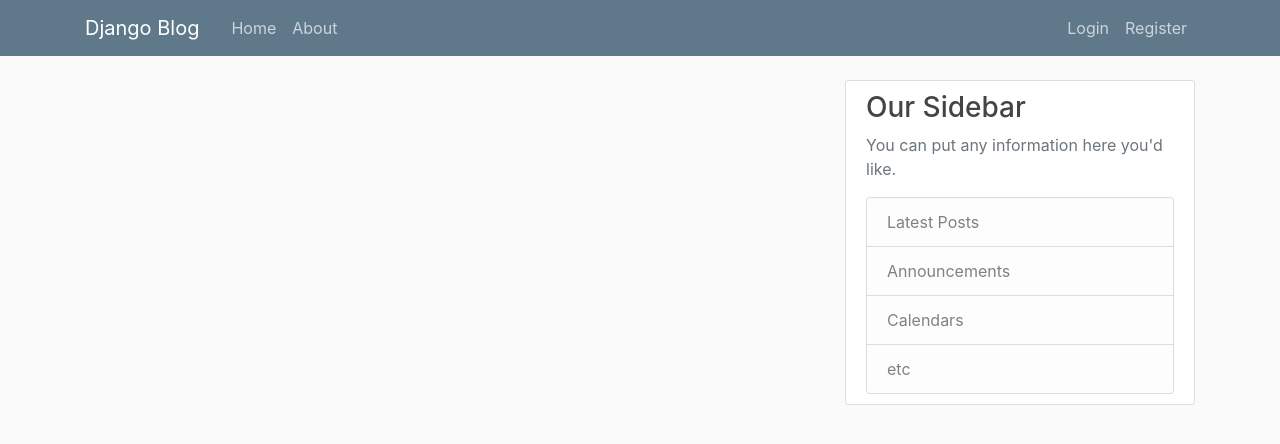
After one commit to komret/django_blog, a Django app: template blog/templates/blog/base.html in a window 1280 px wide. The commit adds this page. Shown: the top 444 px of the page. Run offline with Django 3.2, Linux system fonts and the light colour scheme; the template is opened without the code that fills it, so the values that code supplies are empty; some libraries are stand-ins or nearby versions.

Commit message:
Add routes and basic content

```diff
--- /dev/null
+++ b/blog/static/blog/main.css
@@ -0,0 +1,84 @@
+body {
+  background: #fafafa;
+  color: #333333;
+  margin-top: 5rem;
+}
+
+h1, h2, h3, h4, h5, h6 {
+  color: #444444;
+}
+
+ul {
+  margin: 0;
+}
+
+.bg-steel {
+  background-color: #5f788a;
+}
+
+.site-header .navbar-nav .nav-link {
+  color: #cbd5db;
+}
+
+.site-header .navbar-nav .nav-link:hover {
+  color: #ffffff;
+}
+
+.site-header .navbar-nav .nav-link.active {
+  font-weight: 500;
+}
+
+.content-section {
+  background: #ffffff;
+  padding: 10px 20px;
+  border: 1px solid #dddddd;
+  border-radius: 3px;
+  margin-bottom: 20px;
+}
+
+.article-title {
+  color: #444444;
+}
+
+a.article-title:hover {
+  color: #428bca;
+  text-decoration: none;
+}
+
+.article-content {
+  white-space: pre-line;
+}
+
+.article-img {
+  height: 65px;
+  width: 65px;
+  margin-right: 16px;
+}
+
+.article-metadata {
+  padding-bottom: 1px;
+  margin-bottom: 4px;
+  border-bottom: 1px solid #e3e3e3
+}
+
+.article-metadata a:hover {
+  color: #333;
+  text-decoration: none;
+}
+
+.article-svg {
+  width: 25px;
+  height: 25px;
+  vertical-align: middle;
+}
+
+.account-img {
+  height: 125px;
+  width: 125px;
+  margin-right: 20px;
+  margin-bottom: 16px;
+}
+
+.account-heading {
+  font-size: 2.5rem;
+}
--- /dev/null
+++ b/blog/templates/blog/base.html
@@ -0,0 +1,68 @@
+{% load static %}
+<!DOCTYPE html>
+<html lang="en">
+<head>
+    <meta charset="UTF-8">
+    <meta name="viewport" content="width=device-width, initial-scale=1, shrink-to-fit=no">
+    <link rel="stylesheet" href="https://maxcdn.bootstrapcdn.com/bootstrap/4.0.0/css/bootstrap.min.css"
+          integrity="sha384-Gn5384xqQ1aoWXA+058RXPxPg6fy4IWvTNh0E263XmFcJlSAwiGgFAW/dAiS6JXm" crossorigin="anonymous">
+    <link rel="stylesheet" href="{% static "blog/main.css" %}">
+    {% if title %}
+        <title>Django Blog | {{ title }}</title>
+    {% else %}
+        <title>Django Blog</title>
+    {% endif %}
+</head>
+<body>
+<header class="site-header">
+    <nav class="navbar navbar-expand-md navbar-dark bg-steel fixed-top">
+        <div class="container">
+            <a class="navbar-brand mr-4" href="{% url "blog-home" %}">Django Blog</a>
+            <button class="navbar-toggler" type="button" data-toggle="collapse" data-target="#navbarToggle"
+                    aria-controls="navbarToggle" aria-expanded="false" aria-label="Toggle navigation">
+                <span class="navbar-toggler-icon"></span>
+            </button>
+            <div class="collapse navbar-collapse" id="navbarToggle">
+                <div class="navbar-nav mr-auto">
+                    <a class="nav-item nav-link" href="{% url "blog-home" %}">Home</a>
+                    <a class="nav-item nav-link" href="{% url "blog-about" %}">About</a>
+                </div>
+                <!-- Navbar Right Side -->
+                <div class="navbar-nav">
+                    <a class="nav-item nav-link" href="#">Login</a>
+                    <a class="nav-item nav-link" href="#">Register</a>
+                </div>
+            </div>
+        </div>
+    </nav>
+</header>
+<main role="main" class="container">
+    <div class="row">
+        <div class="col-md-8">
+            {% block content %}{% endblock %}
+        </div>
+        <div class="col-md-4">
+            <div class="content-section">
+                <h3>Our Sidebar</h3>
+                <p class='text-muted'>You can put any information here you'd like.</p>
+                <ul class="list-group">
+                    <li class="list-group-item list-group-item-light">Latest Posts</li>
+                    <li class="list-group-item list-group-item-light">Announcements</li>
+                    <li class="list-group-item list-group-item-light">Calendars</li>
+                    <li class="list-group-item list-group-item-light">etc</li>
+                </ul>
+            </div>
+        </div>
+    </div>
+</main>
+<script src="https://code.jquery.com/jquery-3.2.1.slim.min.js"
+        integrity="sha384-KJ3o2DKtIkvYIK3UENzmM7KCkRr/rE9/Qpg6aAZGJwFDMVNA/GpGFF93hXpG5KkN"
+        crossorigin="anonymous"></script>
+<script src="https://cdnjs.cloudflare.com/ajax/libs/popper.js/1.12.9/umd/popper.min.js"
+        integrity="sha384-ApNbgh9B+Y1QKtv3Rn7W3mgPxhU9K/ScQsAP7hUibX39j7fakFPskvXusvfa0b4Q"
+        crossorigin="anonymous"></script>
+<script src="https://maxcdn.bootstrapcdn.com/bootstrap/4.0.0/js/bootstrap.min.js"
+        integrity="sha384-JZR6Spejh4U02d8jOt6vLEHfe/JQGiRRSQQxSfFWpi1MquVdAyjUar5+76PVCmYl"
+        crossorigin="anonymous"></script>
+</body>
+</html>
--- a/blog/views.py
+++ b/blog/views.py
@@ -1,9 +1,9 @@
 from django.shortcuts import render
-from django.http import HttpResponse
 
 
 def home(request):
-    return HttpResponse("<h1>Blog Home</h1>")
+    return render(request, "blog/home.html")
+
 
 def about(request):
-    return HttpResponse("<h1>Blog About</h1>")
+    return render(request, "blog/about.html", {"title": "About"})
--- a/django_blog/settings.py
+++ b/django_blog/settings.py
@@ -31,6 +31,7 @@ ALLOWED_HOSTS = []
 # Application definition
 
 INSTALLED_APPS = [
+    'blog.apps.BlogConfig',
     'django.contrib.admin',
     'django.contrib.auth',
     'django.contrib.contenttypes',
```
Also changed, not shown: blog/templates/blog/about.html (+4 -10 lines), blog/templates/blog/home.html (+13 -10 lines).
